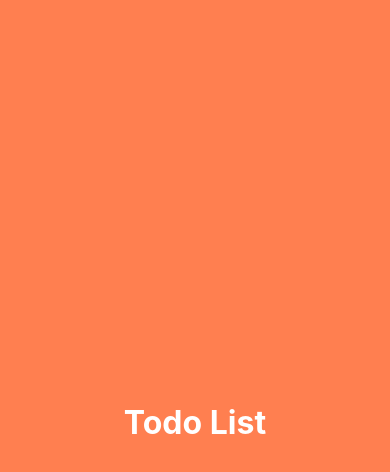
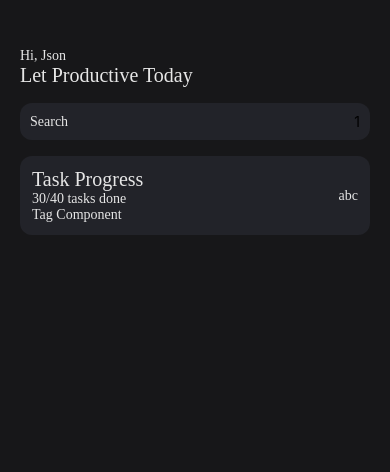
Before and after one commit to NguyenTranNhatAn/todolist, a React Native app: screen / in a window 390 px wide. Shown: the top 472 px of the page. Built offline with nearby package versions, Linux system fonts and the light colour scheme.

Commit message:
Custom Component

```diff
--- a/App.tsx
+++ b/App.tsx
@@ -1,26 +1,18 @@
-import { View, Text, StyleSheet } from 'react-native'
+import { View, Text, StatusBar } from 'react-native'
 import React from 'react'
+import HomeScreen from './src/home/HomeScreen'
+
 
 const App = () => {
   return (
-    <View style={styles.container}>
-      <Text style={styles.tilte}>Todo List</Text>
-    </View>
+    <>
+      <StatusBar
+        translucent
+        barStyle={'dark-content'}
+        backgroundColor={'transparent'} />
+      <HomeScreen />
+    </>
   )
 }
 
 export default App
-const styles =StyleSheet.create({
-  container:{
-    flex:1,
-    backgroundColor:'coral',
-    justifyContent:'center',
-    alignItems:'center'
-  },
-  tilte:{
-    fontWeight:'700',
-    fontSize:32,
-    color:'#fff'
-
-  }
-})
--- /dev/null
+++ b/src/components/CardComponent.tsx
@@ -0,0 +1,18 @@
+import { View, Text, ViewStyle, StyleProp } from 'react-native'
+import React, { ReactNode } from 'react'
+import { globalStyle } from '../style/globalStyle';
+interface Props{
+    children: ReactNode,
+    bgColor?:string,
+    styles?: StyleProp<ViewStyle>
+}
+const CardComponent = (props:Props) => {
+    const{children,bgColor,styles}=props;
+  return (
+    <View style={[globalStyle.inputContainer,{padding:12}, styles]}>
+        {children}
+    </View>
+  )
+}
+
+export default CardComponent
--- /dev/null
+++ b/src/components/Container.tsx
@@ -0,0 +1,22 @@
+import { ScrollView, StyleSheet, Text, View } from 'react-native'
+import React, { ReactNode } from 'react'
+import { globalStyle } from '../style/globalStyle';
+interface Props{
+    tilte?:string,
+    back?:boolean;
+    //react node là compoment của react
+    right?:ReactNode,
+    children:ReactNode,
+}
+const Container = (props:Props) => {
+    const {tilte,back,right,children}= props
+  return (
+    <ScrollView style={[globalStyle.container]}>
+      {children}
+    </ScrollView>
+  )
+}
+
+export default Container
+
+const styles = StyleSheet.create({})
--- /dev/null
+++ b/src/components/RowComponent.tsx
@@ -0,0 +1,31 @@
+import { View, Text, TouchableOpacity, StyleProp, ViewStyle } from 'react-native'
+import React, { ReactNode } from 'react'
+import { globalStyle } from '../style/globalStyle';
+interface Props {
+    children: ReactNode,
+    justify?: 'center' | 'flex-start' | 'flex-end' | 'space-between' | 'space-around' | undefined,
+    onPress?: () => void,
+    styles?: StyleProp<ViewStyle>
+}
+const RowComponent = (props: Props) => {
+    const { children, justify, onPress, styles } = props;
+    const localStyle = [
+        globalStyle.row, { justifyContent: justify ?? 'center' },
+         styles
+
+    ]
+    return onPress ?
+        (
+            <TouchableOpacity style={localStyle} onPress={onPress ? () => onPress() : undefined}>
+                {children}
+            </TouchableOpacity>)
+        :
+        (
+
+        <View style={localStyle}>
+                {children}
+            </View>
+        )
+}
+
+export default RowComponent
--- /dev/null
+++ b/src/components/SectionComponent.tsx
@@ -0,0 +1,16 @@
+ import { View, Text } from 'react-native'
+ import React, { ReactNode } from 'react'
+import { globalStyle } from '../style/globalStyle';
+ interface Props{
+children:ReactNode
+ }
+ const SectionComponent = (props:Props) => {
+    const {children}=props;
+   return (
+     <View style={[globalStyle.section]}>
+      {children}
+     </View>
+   )
+ }
+
+ export default SectionComponent
--- /dev/null
+++ b/src/components/TextComponent.tsx
@@ -0,0 +1,30 @@
+import { View, Text } from 'react-native'
+import React from 'react'
+import { globalStyle } from '../style/globalStyle';
+import { fontFamily } from '../constants/fontFamilies';
+import { colors } from '../constants/colors';
+interface Props {
+    text: string,
+    size?: number,
+    font?: string,
+    color?:string,
+    flex?:number;
+
+}
+const TextComponent = (props: Props) => {
+    const { text, font, size, color,flex } = props;
+    return (
+        <Text style={[globalStyle.text,
+        {
+            flex:flex??1,
+            fontSize: size ?? 14,
+            fontFamily:font ?? fontFamily.regular,
+            color: color ?? colors.desc,
+        }]}>
+            {text}
+        </Text>
+
+    )
+}
+
+export default TextComponent
--- /dev/null
+++ b/src/components/TitleComponent.tsx
@@ -0,0 +1,20 @@
+import { View, Text } from 'react-native'
+import React from 'react'
+import { globalStyle } from '../style/globalStyle'
+import TextComponent from './TextComponent';
+import { fontFamily } from '../constants/fontFamilies';
+import { colors } from '../constants/colors';
+interface Props{
+    text:string,
+    font?:string,
+    size?:number,
+    color?:string,
+}
+const TitleComponent = (props:Props) => {
+    const {text,font,size,color}=props;
+  return (
+  <TextComponent text={text} font={font ?? fontFamily.semiBold} color={color} size={size??20}/>
+  )
+}
+
+export default TitleComponent
--- /dev/null
+++ b/src/constants/colors.ts
@@ -0,0 +1,9 @@
+export const colors = {
+    bgcolor: '#171719',
+    gray: '#222329',
+    text: '#ffffff',
+    desc: '#e6e6e6',
+    blue: '#3613e0'
+
+
+}
--- /dev/null
+++ b/src/constants/fontFamilies.ts
@@ -0,0 +1,7 @@
+export const fontFamily={
+  // nếu có nhiều fonts thì thêm tên chữ đằng trước
+  regular:'Poppins-Regular',
+  meidum:'Poppins-Medium',
+  semiBold:'Poppins-SemiBold',
+  bold:'Poppins-Bold'
+}
--- /dev/null
+++ b/src/home/HomeScreen.tsx
@@ -0,0 +1,55 @@
+import { View, Text, TouchableOpacity } from 'react-native'
+import React from 'react'
+import Container from '../components/Container'
+import { globalStyle } from '../style/globalStyle'
+import RowComponent from '../components/RowComponent'
+import SectionComponent from '../components/SectionComponent'
+import TextComponent from '../components/TextComponent'
+import { fontFamily } from '../constants/fontFamilies'
+import TitleComponent from '../components/TitleComponent'
+import { colors } from '../constants/colors'
+import CardComponent from '../components/CardComponent'
+
+const HomeScreen = () => {
+  return (
+    <Container>
+      <SectionComponent>
+        <RowComponent justify='space-between'>
+          <TextComponent text='' />
+          <TextComponent text='' />
+        </RowComponent>
+      </SectionComponent>
+      <SectionComponent>
+        <TextComponent text='Hi, Json' />
+        <TitleComponent
+          text='Let Productive Today'
+        />
+      </SectionComponent>
+      <SectionComponent>
+        <RowComponent styles={
+        [globalStyle.inputContainer]
+        } onPress={()=>console.log('helo')} >
+           <TextComponent text='Search' />
+           <Text>1</Text>
+        </RowComponent>
+      </SectionComponent>
+      <SectionComponent>
+        <CardComponent>
+          <RowComponent>
+            <View style={{flex:1}}>
+              <TitleComponent text='Task Progress'/>
+              <TextComponent text='30/40 tasks done'/>
+              <TextComponent text='Tag Component'/>
+            </View>
+            <View >
+              <TextComponent text='abc'/>
+            </View>
+
+          </RowComponent>
+        </CardComponent>
+      </SectionComponent>
+    </Container>
+  )
+}
+
+export default HomeScreen
--- /dev/null
+++ b/src/style/globalStyle.ts
@@ -0,0 +1,33 @@
+import { Platform, StyleSheet } from "react-native";
+import { colors } from "../constants/colors";
+import { fontFamily } from "../constants/fontFamilies";
+
+export const globalStyle = StyleSheet.create({
+    container: {
+        backgroundColor: colors.bgcolor,
+        padding: 20,
+        paddingTop: Platform.OS === 'ios' ? 42 : 32
+    },
+    row: {
+        flexDirection: 'row',
+        justifyContent: 'center',
+        alignItems: 'center',
+
+    },
+
+    text: {
+        fontSize: 14,
+        fontFamily: fontFamily.regular,
+        color: colors.text,
+
+    },
+    inputContainer:{
+        backgroundColor:colors.gray,
+        borderRadius:12,
+        paddingHorizontal:Platform.OS ==='ios'?12:10,
+        paddingVertical:Platform.OS ==='ios'?12:10,
+    },
+    section: {
+        marginBottom: 16,
+    },
+})
```
